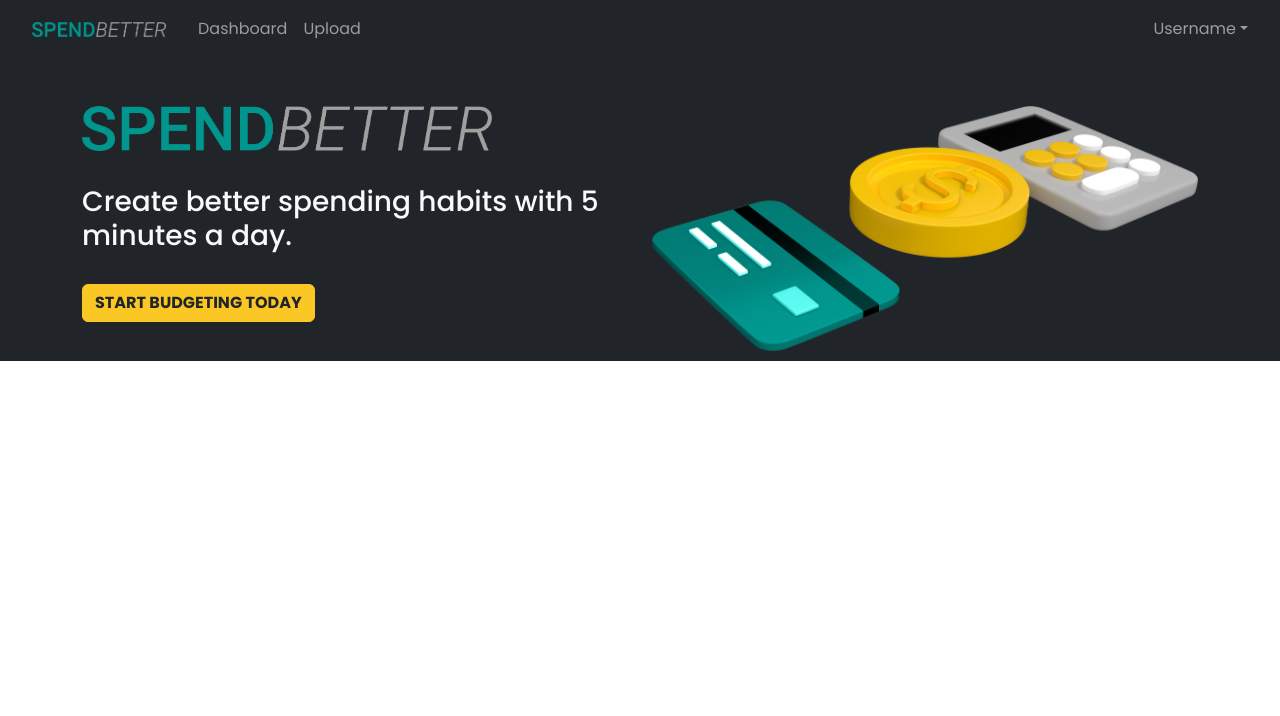
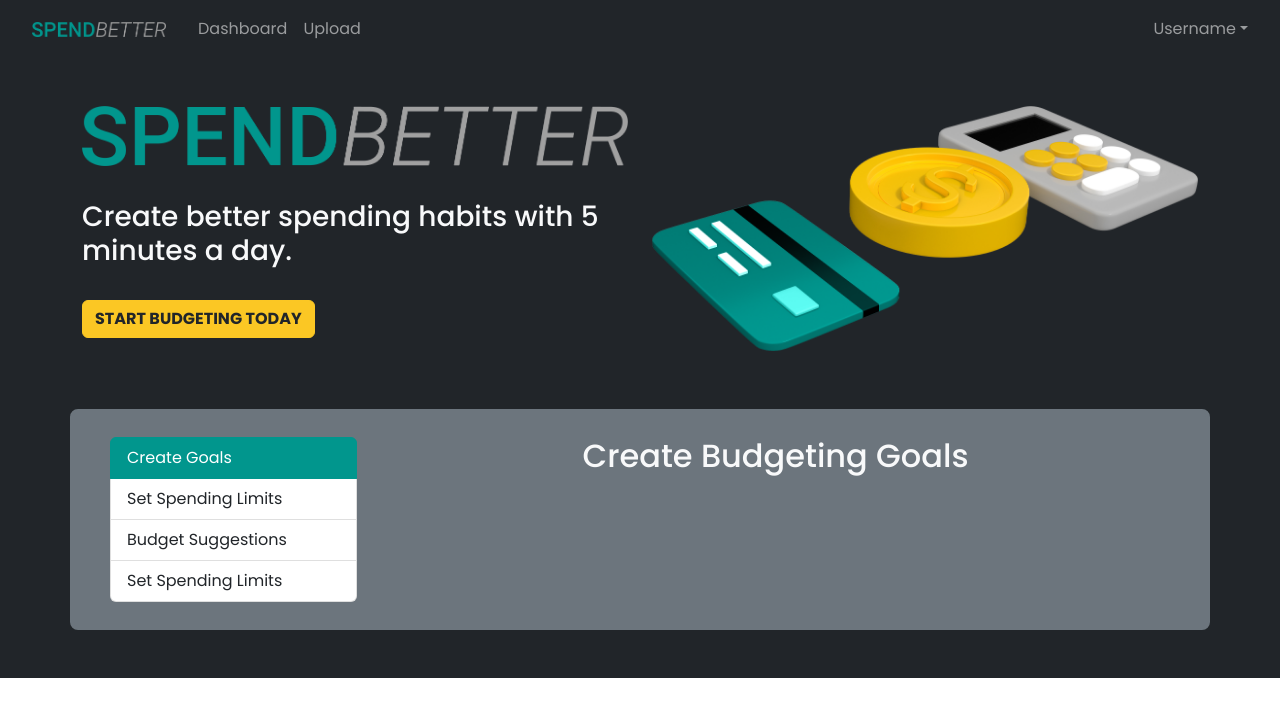
Before and after one commit to nickmendezFlatiron/budget-app, a React (Vite) app in the folder client/: page / in a window 1280 px wide. Shown: the top 716 px of the page. Built offline with nearby package versions, Linux system fonts and the light colour scheme.

Commit message:
added features list to homepage

```diff
--- a/client/src/home/Homepage.jsx
+++ b/client/src/home/Homepage.jsx
@@ -4,17 +4,18 @@ import Row from 'react-bootstrap/Row';
 import Col from 'react-bootstrap/Col';
 import Button from 'react-bootstrap/Button';
 
+import SellingPoints from './SellingPoints'
 import homepageImage from "../assets/homepage-image.png";
 import textLogo from "../assets/text-logo.png";
 
 const Homepage = () => {
   return (
 
-      <div className="bg-dark text-light">
+      <div className="bg-dark text-light pb-5">
         <Container>
           <Row className="pt-5 justify-content-between" xs={1} md={2}>
-            <Col lg={6} className="">
-              <img src={textLogo} alt="Spend Better text logo" className='homepage-image w-75'/>
+            <Col className="pb-3">
+              <img src={textLogo} alt="Spend Better text logo" className='homepage-image'/>
               <br/>
               <br/>
               <h3>Create better spending habits with 5 minutes a day.</h3>
@@ -25,6 +26,7 @@ const Homepage = () => {
               <img src={homepageImage} alt="image" className='homepage-image'/>
             </Col>
           </Row>
+            <SellingPoints />
         </Container>
       </div>
 
--- /dev/null
+++ b/client/src/home/SellingPoints.jsx
@@ -0,0 +1,52 @@
+import React from 'react';
+import Col from 'react-bootstrap/Col';
+import Row from 'react-bootstrap/Row';
+import ListGroup from 'react-bootstrap/ListGroup';
+import Tab from 'react-bootstrap/Tab';
+
+
+
+const SellingPoints = () => {
+  return (
+    <div className="pt-4 pt-md-5">
+    <Tab.Container id="list-group-tabs-example" defaultActiveKey="#goals" variant="dark">
+      <Row className="border border-secondary bg-secondary border-4 rounded-3 p-4">
+        <Col md={4} lg={3}>
+          <ListGroup>
+            <ListGroup.Item action href="#goals">
+              Create Goals
+            </ListGroup.Item>
+            <ListGroup.Item action href="#limits">
+              Set Spending Limits
+            </ListGroup.Item>
+            <ListGroup.Item action href="#suggestions">
+              Budget Suggestions
+            </ListGroup.Item>
+            <ListGroup.Item action href="#more">
+              Set Spending Limits
+            </ListGroup.Item>
+          </ListGroup>
+        </Col>
+        <Col md={8} lg={9}>
+          <Tab.Content>
+            <Tab.Pane eventKey="#goals" >
+              <h2 className='text-center'>Create Budgeting Goals</h2>
+            </Tab.Pane>
+            <Tab.Pane eventKey="#limits" >
+            <h2 className='text-center'>Set Spending Limits</h2>
+            </Tab.Pane>
+            <Tab.Pane eventKey="#suggestions" >
+            <h2 className='text-center'> Professional Budget Suggestions</h2>
+            </Tab.Pane>
+            <Tab.Pane eventKey="#limits">
+              HELLO
+            </Tab.Pane>
+          </Tab.Content>
+        </Col>
+      </Row>
+    </Tab.Container>
+    </div>
+  )
+}
+
+export default SellingPoints
--- a/client/src/styles/index.css
+++ b/client/src/styles/index.css
@@ -22,3 +22,11 @@ body {
   height: auto;
   padding: 8px;
 }
+
+.selling-point {
+  display: flex;
+  flex-direction: column;
+  align-items: center;
+  text-align: center;;
+  justify-content: center;
+}
```
Also changed, not shown: 1 other file (tests, documents, lock files or other folders).
